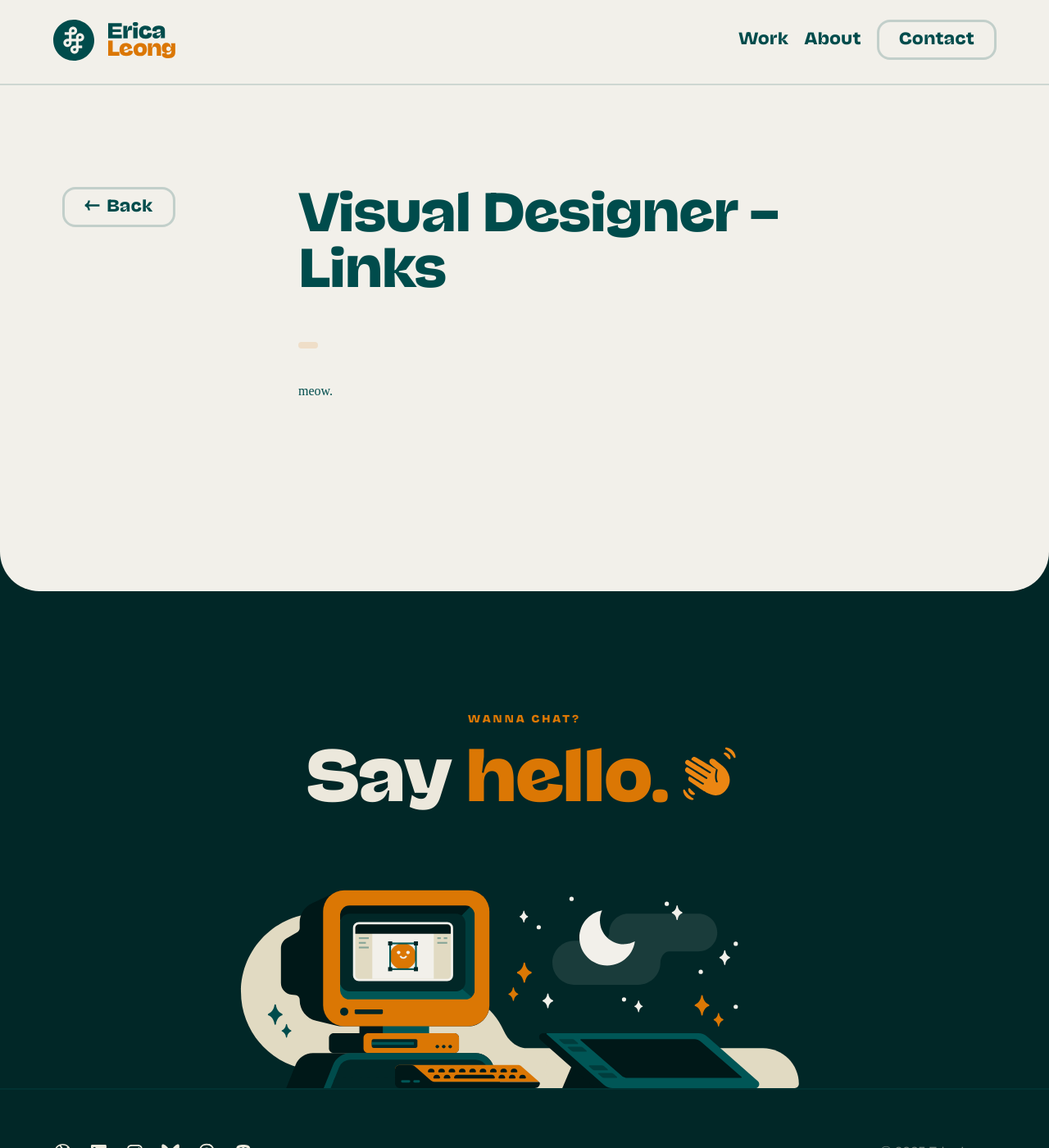
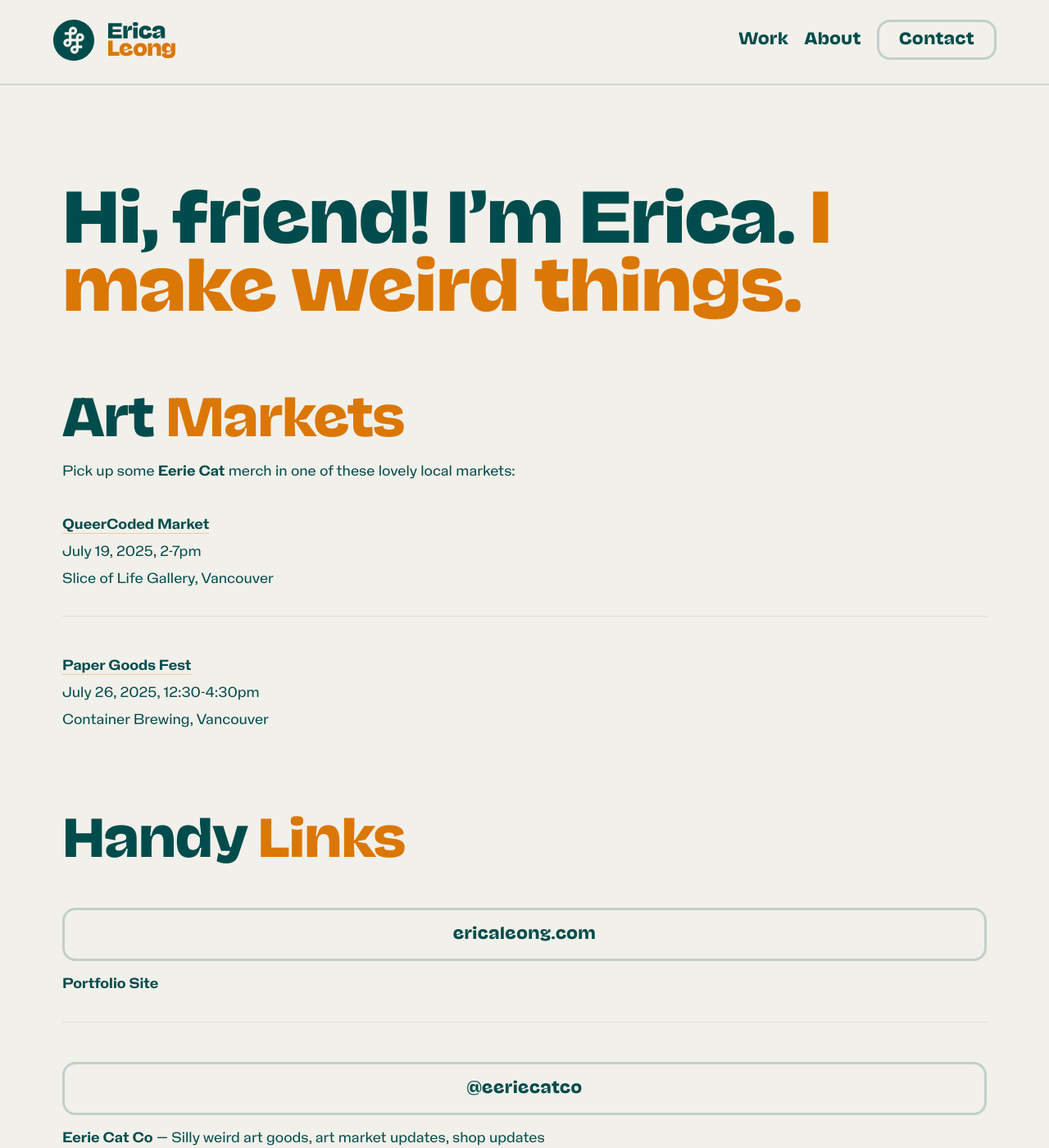
Before and after one commit to ehyleong/ehyleong.github.io, a Jekyll site: the page built from links.html, in a window 1280 px wide and 1400 px high. Shown: the whole window at 82% size. Built offline with Jekyll 4.4.1, drawn with Linux system fonts in a browser that asks for light colours; comment, search, counter and statistics services are not loaded; some of the changed text lies outside the part shown.

Commit message:
Add content

```diff
--- /dev/null
+++ b/_data/markets.yml
@@ -0,0 +1,11 @@
+- name: QueerCoded Market
+  date: July 19, 2025, 2-7pm
+  location: Slice of Life Gallery, Vancouver
+  link: https://www.instagram.com/queercodedmarket/
+  show: true
+
+- name: Paper Goods Fest
+  date: July 26, 2025, 12:30-4:30pm
+  location: Container Brewing, Vancouver
+  link: https://www.happenstancepresents.com/
+  show: true
--- a/_sass/_abstracts/_fonts.scss
+++ b/_sass/_abstracts/_fonts.scss
@@ -171,13 +171,14 @@ a {
 
 .external-link {
   &:after {
-      display: inline-block;
+      display: inline-flex;
       content: '';
       background-size: cover;
       background-image: url('/img/global/icon-external-link.svg');
       height: .85em;
       width: .85em;
       margin-left: 4px;
+      vertical-align: middle;
       opacity: 0;
       transform: scale(0);
       transition: all 150ms ease-in-out;
--- a/_sass/main.scss
+++ b/_sass/main.scss
@@ -1675,3 +1675,54 @@ h1.intro, h2.intro, .fade-up, .fade-up-delay {
 		animation: none;
 	}
 }
+
+.divider {
+	border-bottom: 1px solid rgba($green, 0.1);
+}
+
+//Links
+
+header.links-page {
+
+	.button-container {
+		margin: 2rem 0;
+		padding: 1rem 0;
+	}
+
+	.button {
+		display: flex;
+		justify-content: center;
+		padding: 1rem 2rem;
+		margin-bottom: 1rem;
+	}
+
+	.market-entry {
+		ul {
+			padding: 0;
+			margin: 0;
+			list-style: none;
+			li {
+				margin-bottom: 0.5rem;
+			}
+		}
+
+
+		padding: 1.5rem 0;
+		margin-bottom: 1.5rem;
+		border-bottom: 1px solid rgba($green, 0.1);
+
+		&:last-child {
+			border-bottom: none;
+			margin-bottom: 0;
+		}
+
+		a {
+			color: $green;
+			font-family: "NanHolo-Bold", sans-serif;
+
+			&:hover {
+				color: $orange;
+			}
+		}
+	}
+}
--- a/links.html
+++ b/links.html
@@ -1,9 +1,64 @@
 ---
-layout: post
+layout: page
 title: Visual Designer – Links
 slug: links
 permalink: /links
 
 ---
 
-meow.
+<header class="spacer bottom-spacer links-page">
+    <div class="wrap row">
+      <div class="col-lg-12 col-xs-12 bottom-half-spacer">
+        <h1>Hi, friend! I’m Erica. <span class="orange">I make weird things.</span></h1>
+      </div>
+
+      <div class="col-lg-12 col-md-12 col-sm-12 col-xs-12 bottom-half-spacer">
+        {% assign has_markets = false %}
+        {% for market in site.data.markets %}
+          {% if market.show %}
+            {% assign has_markets = true %}
+          {% endif %}
+        {% endfor %}
+
+           <h2>Art <span class="orange">Markets</span></h2>
+           {% if has_markets %}<p>Pick up some <strong>Eerie Cat</strong> merch in one of these lovely local markets:</p>{% endif %}
+
+        {% for market in site.data.markets %}
+          {% if market.show %}
+            <div class="col-lg-6 col-xs-12 col-no-gutter market-entry">
+              <ul>
+                  <li><a href="{{ market.link }}" target="_blank" class="inline-link external-link"><strong>{{ market.name }}</strong></a></li>
+                  <li>{{ market.date }}</li>
+                  <li>{{ market.location }}</li>
+              </ul>
+            </div>
+          {% endif %}
+        {% endfor %}
+
+       {% unless has_markets %}
+         <div class="col-lg-12 col-xs-12">
+           <p>No markets scheduled at the moment. Check back soon!</p>
+         </div>
+       {% endunless %}
+</div>
+
+      <div class="col-lg-6 col-md-12 col-sm-12 col-xs-12">
+        <h2>Handy <span class="orange">Links</span></h2>
+        <div class="button-container divider">
+          <a href="https://ericaleong.com" target="_blank" class="button button-small">ericaleong.com</a>
+          <p><strong>Portfolio Site</strong></p>
+        </div>
+        <div class="button-container divider">
+          <a href="https://www.instagram.com/eeriecatco/" target="_blank" class="button button-small">@eeriecatco</a>
+          <p><strong>Eerie Cat Co</strong> —  Silly weird art goods, art market updates, shop updates</p>
+        </div>
+        <div class="button-container">
+          <a href="https://www.instagram.com/ehyleong/" target="_blank" class="button button-small">@ehyleong</a>
+          <p><strong>Instagram</strong> — Design, mostly</p>
+        </div>
+      </div>
+
+    </div>
+
+
+  </header>
```
